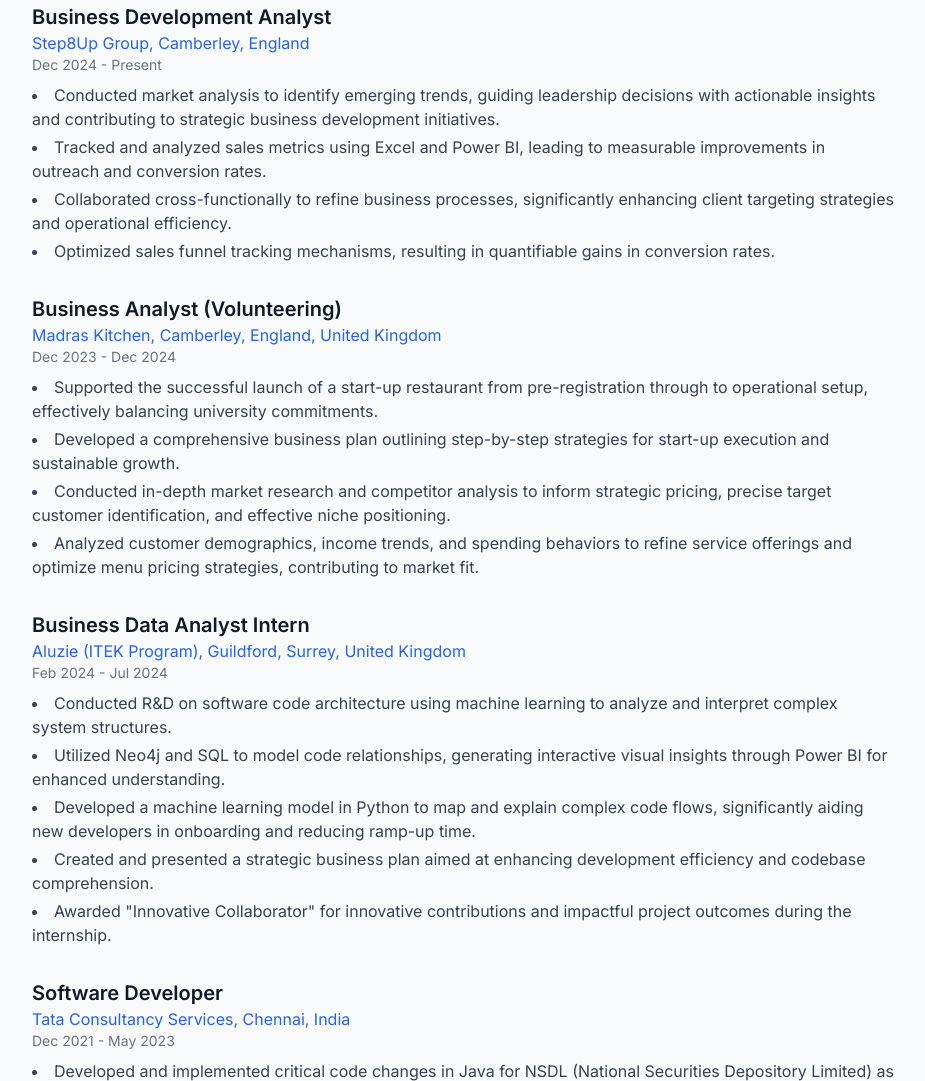
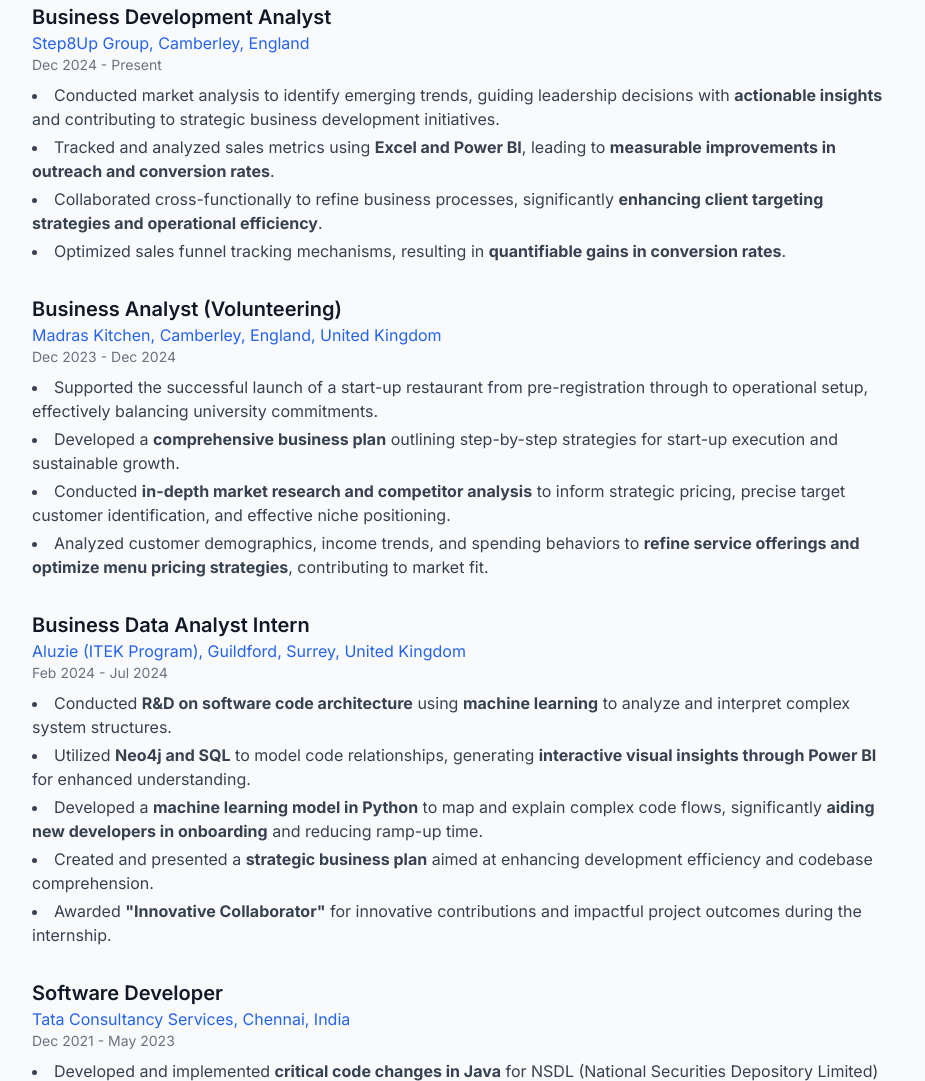
Before and after one commit to BenMishal/Profile, a plain HTML site: page index.html in a window 1280 px wide. Shown: the part 1719-2800 px from the top of the page, without its empty margins (176-1101 px from the left). Drawn offline with nearby package versions, Linux system fonts and the light colour scheme.

Commit message:
Update index.html

````diff
--- a/index.html
+++ b/index.html
@@ -1,7 +1,7 @@
 <!DOCTYPE html>
 <html lang="en">
 <head>
-    <meta charset="UTF-écriture">
+    <meta charset="UTF-8">
     <meta name="viewport" content="width=device-width, initial-scale=1.0">
     <title>Ben Mishal Bensam Sujin - Business Data Analyst</title>
     <script src="https://cdn.tailwindcss.com"></script>
@@ -134,10 +134,10 @@
                     <p class="text-blue-600">Step8Up Group, Camberley, England</p>
                     <p class="text-sm text-gray-500 mb-2">Dec 2024 - Present</p>
                     <ul class="list-disc list-inside text-gray-700 space-y-1">
-                        <li>Conducted market analysis to identify emerging trends, guiding leadership decisions with <span class="bold-text">actionable insights</span> and contributing to strategic business development initiatives.</li>
-                        <li>Tracked and analyzed sales metrics using <span class="bold-text">Excel and Power BI</span>, leading to <span class="bold-text">measurable improvements in outreach and conversion rates</span>.</li>
-                        <li>Collaborated cross-functionally to refine business processes, significantly <span class="bold-text">enhancing client targeting strategies and operational efficiency</span>.</li>
-                        <li>Optimized sales funnel tracking mechanisms, resulting in <span class="bold-text">quantifiable gains in conversion rates</span>.</li>
+                        <li>Conducted market analysis to identify emerging trends, guiding leadership decisions with <strong>actionable insights</strong> and contributing to strategic business development initiatives.</li>
+                        <li>Tracked and analyzed sales metrics using <strong>Excel and Power BI</strong>, leading to <strong>measurable improvements in outreach and conversion rates</strong>.</li>
+                        <li>Collaborated cross-functionally to refine business processes, significantly <strong>enhancing client targeting strategies and operational efficiency</strong>.</li>
+                        <li>Optimized sales funnel tracking mechanisms, resulting in <strong>quantifiable gains in conversion rates</strong>.</li>
                     </ul>
                 </div>
                 <div class="card experience-item">
@@ -146,9 +146,9 @@
                     <p class="text-sm text-gray-500 mb-2">Dec 2023 - Dec 2024</p>
                     <ul class="list-disc list-inside text-gray-700 space-y-1">
                         <li>Supported the successful launch of a start-up restaurant from pre-registration through to operational setup, effectively balancing university commitments.</li>
-                        <li>Developed a <span class="bold-text">comprehensive business plan</span> outlining step-by-step strategies for start-up execution and sustainable growth.</li>
-                        <li>Conducted <span class="bold-text">in-depth market research and competitor analysis</span> to inform strategic pricing, precise target customer identification, and effective niche positioning.</li>
-                        <li>Analyzed customer demographics, income trends, and spending behaviors to <span class="bold-text">refine service offerings and optimize menu pricing strategies</span>, contributing to market fit.</li>
+                        <li>Developed a <strong>comprehensive business plan</strong> outlining step-by-step strategies for start-up execution and sustainable growth.</li>
+                        <li>Conducted <strong>in-depth market research and competitor analysis</strong> to inform strategic pricing, precise target customer identification, and effective niche positioning.</li>
+                        <li>Analyzed customer demographics, income trends, and spending behaviors to <strong>refine service offerings and optimize menu pricing strategies</strong>, contributing to market fit.</li>
                     </ul>
                 </div>
                 <div class="card experience-item">
@@ -156,11 +156,11 @@
                     <p class="text-blue-600">Aluzie (ITEK Program), Guildford, Surrey, United Kingdom</p>
                     <p class="text-sm text-gray-500 mb-2">Feb 2024 - Jul 2024</p>
                     <ul class="list-disc list-inside text-gray-700 space-y-1">
-                        <li>Conducted <span class="bold-text">R&D on software code architecture</span> using <span class="bold-text">machine learning</span> to analyze and interpret complex system structures.</li>
-                        <li>Utilized <span class="bold-text">Neo4j and SQL</span> to model code relationships, generating <span class="bold-text">interactive visual insights through Power BI</span> for enhanced understanding.</li>
-                        <li>Developed a <span class="bold-text">machine learning model in Python</span> to map and explain complex code flows, significantly <span class="bold-text">aiding new developers in onboarding</span> and reducing ramp-up time.</li>
-                        <li>Created and presented a <span class="bold-text">strategic business plan</span> aimed at enhancing development efficiency and codebase comprehension.</li>
-                        <li>Awarded <span class="bold-text">"Innovative Collaborator"</span> for innovative contributions and impactful project outcomes during the internship.</li>
+                        <li>Conducted <strong>R&D on software code architecture</strong> using <strong>machine learning</strong> to analyze and interpret complex system structures.</li>
+                        <li>Utilized <strong>Neo4j and SQL</strong> to model code relationships, generating <strong>interactive visual insights through Power BI</strong> for enhanced understanding.</li>
+                        <li>Developed a <strong>machine learning model in Python</strong> to map and explain complex code flows, significantly <strong>aiding new developers in onboarding</strong> and reducing ramp-up time.</li>
+                        <li>Created and presented a <strong>strategic business plan</strong> aimed at enhancing development efficiency and codebase comprehension.</li>
+                        <li>Awarded <strong>"Innovative Collaborator"</strong> for innovative contributions and impactful project outcomes during the internship.</li>
                     </ul>
                 </div>
                 <div class="card experience-item">
@@ -168,10 +168,10 @@
                     <p class="text-blue-600">Tata Consultancy Services, Chennai, India</p>
                     <p class="text-sm text-gray-500 mb-2">Dec 2021 - May 2023</p>
                     <ul class="list-disc list-inside text-gray-700 space-y-1">
-                        <li>Developed and implemented <span class="bold-text">critical code changes in Java</span> for NSDL (National Securities Depository Limited) as part of the settlement team, ensuring system integrity.</li>
-                        <li>Reviewed and executed software change requests, ensuring <span class="bold-text">100% compliance with functional requirements</span> and minimizing errors.</li>
-                        <li>Conducted <span class="bold-text">rigorous testing in multiple environments</span> to validate changes and ensure seamless system integration and performance.</li>
-                        <li>Prepared <span class="bold-text">comprehensive documentation</span>, including detailed change request records and release notes, to support efficient deployment and audit processes.</li>
+                        <li>Developed and implemented <strong>critical code changes in Java</strong> for NSDL (National Securities Depository Limited) as part of the settlement team, ensuring system integrity.</li>
+                        <li>Reviewed and executed software change requests, ensuring <strong>100% compliance with functional requirements</strong> and minimizing errors.</li>
+                        <li>Conducted <strong>rigorous testing in multiple environments</strong> to validate changes and ensure seamless system integration and performance.</li>
+                        <li>Prepared <strong>comprehensive documentation</strong>, including detailed change request records and release notes, to support efficient deployment and audit processes.</li>
                     </ul>
                 </div>
                 <div class="card experience-item">
@@ -179,10 +179,10 @@
                     <p class="text-blue-600">NTT DATA, Chennai, India</p>
                     <p class="text-sm text-gray-500 mb-2">Jul 2021 - Oct 2021</p>
                     <ul class="list-disc list-inside text-gray-700 space-y-1">
-                        <li>Investigated <span class="bold-text">over 150 pending insurance claims</span> for a U.S.-based hospital by meticulously analyzing patient files and insurance records.</li>
-                        <li>Communicated effectively with U.S. insurance companies to <span class="bold-text">identify root causes for delayed or denied payments</span>, facilitating resolution.</li>
-                        <li>Provided <span class="bold-text">detailed updates and claim statuses</span> to assist claim processing teams in efficiently resolving outstanding issues.</li>
-                        <li>Ensured <span class="bold-text">accurate documentation and timely escalation</span> of claim-related concerns to accelerate reimbursement processes.</li>
+                        <li>Investigated <strong>over 150 pending insurance claims</strong> for a U.S.-based hospital by meticulously analyzing patient files and insurance records.</li>
+                        <li>Communicated effectively with U.S. insurance companies to <strong>identify root causes for delayed or denied payments</strong>, facilitating resolution.</li>
+                        <li>Provided <strong>detailed updates and claim statuses</strong> to assist claim processing teams in efficiently resolving outstanding issues.</li>
+                        <li>Ensured <strong>accurate documentation and timely escalation</strong> of claim-related concerns to accelerate reimbursement processes.</li>
                     </ul>
                 </div>
             </div>
@@ -237,7 +237,7 @@
                 </div>
                 <div class="project-item">
                     <h3 class="text-xl font-semibold text-gray-900">Optimization of Rapid DNA Operation for Police Force</h3>
-                    <p class="text-700 mt-2">Developed and implemented an optimization strategy for Rapid DNA operations, significantly improving efficiency and turnaround times for a police force, directly impacting investigative capabilities.</p>
+                    <p class="text-gray-700 mt-2">Developed and implemented an optimization strategy for Rapid DNA operations, significantly improving efficiency and turnaround times for a police force, directly impacting investigative capabilities.</p>
                 </div>
                 <div class="project-item">
                     <h3 class="text-xl font-semibold text-gray-900">Customer Interest Prediction for Caravan Insurance Policy</h3>
@@ -574,4 +574,3 @@
     </script>
 </body>
 </html>
-```
````
